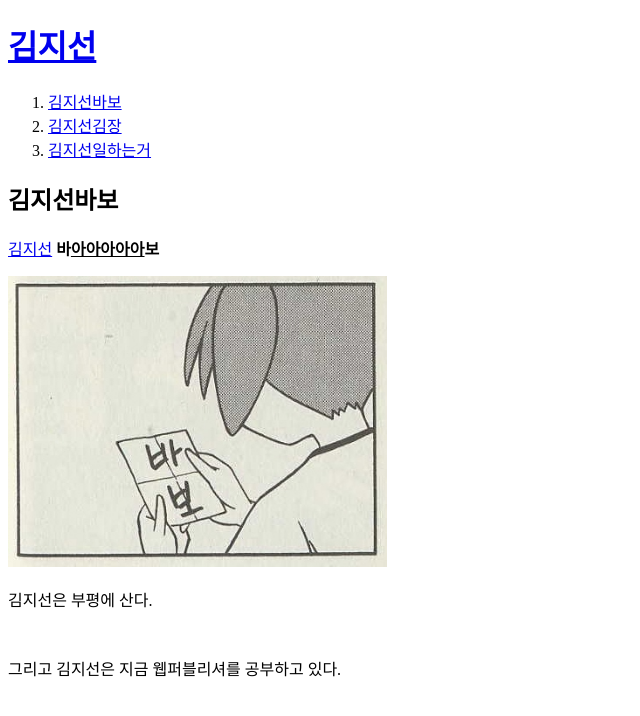
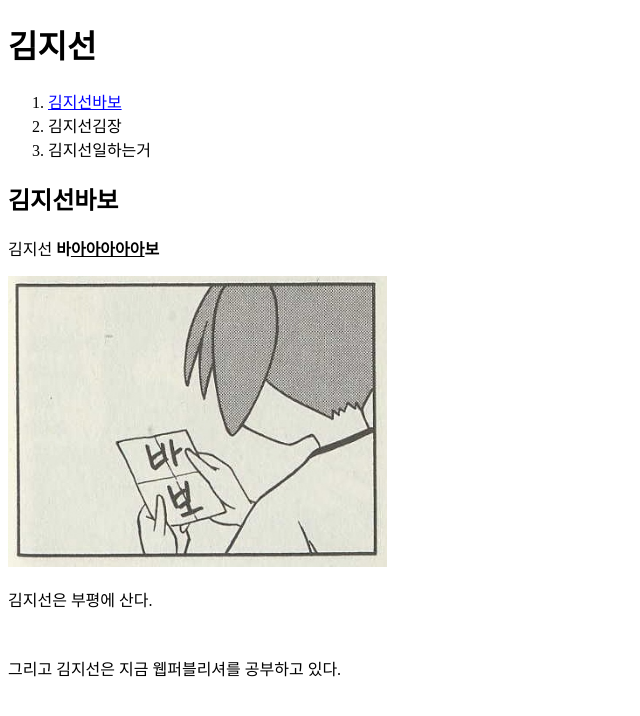
Before and after one commit to CHOI-K-ROCK/learn, a plain HTML site: page 1.html in a window 1280 px wide. Shown: the whole page, without its empty margins (0-640 px from the left). Drawn offline with Linux system fonts and the light colour scheme.

Commit message:
css 기본 배움

```diff
--- a/1.html
+++ b/1.html
@@ -4,12 +4,18 @@
 <head>
     <title>김지선에 대해서</title>
     <meta charset="utf-8">
+    <style>
+        a {
+            color:black;
+            text-decoration: none;
+        }
+    </style>
 </head>
 
 <body>
     <h1><a href="index.html">김지선</a></h1>
     <ol>
-        <li><a href="1.html">김지선바보</a></li>
+        <li><a href="1.html" style="color: blue; text-decoration: underline;">김지선바보</a></li>
         <li><a href="2.html">김지선김장</a></l>
         <li><a href="3.html">김지선일하는거</a></li>
     </ol>
```
Also changed, not shown: 2.html (+7 -1 lines), 3.html (+7 -1 lines), index.html (+7 -3 lines).
